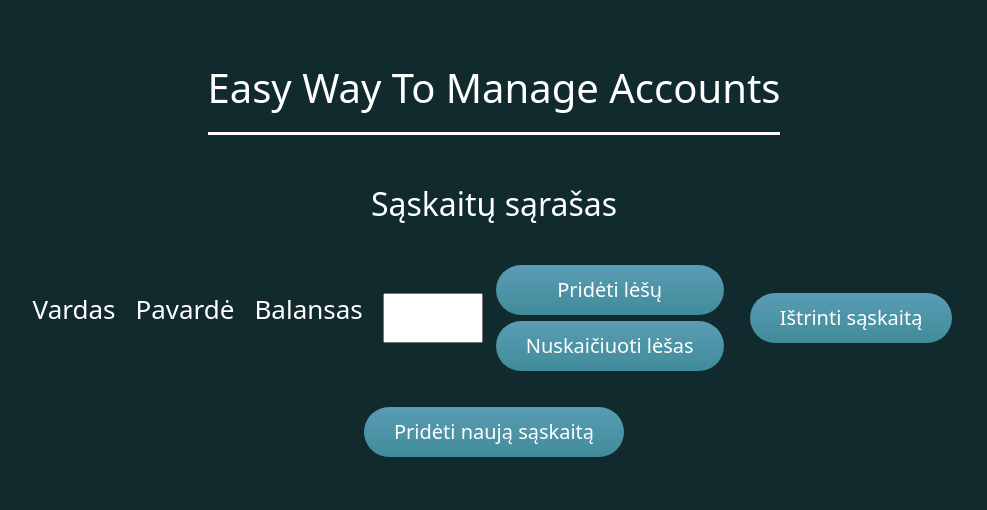
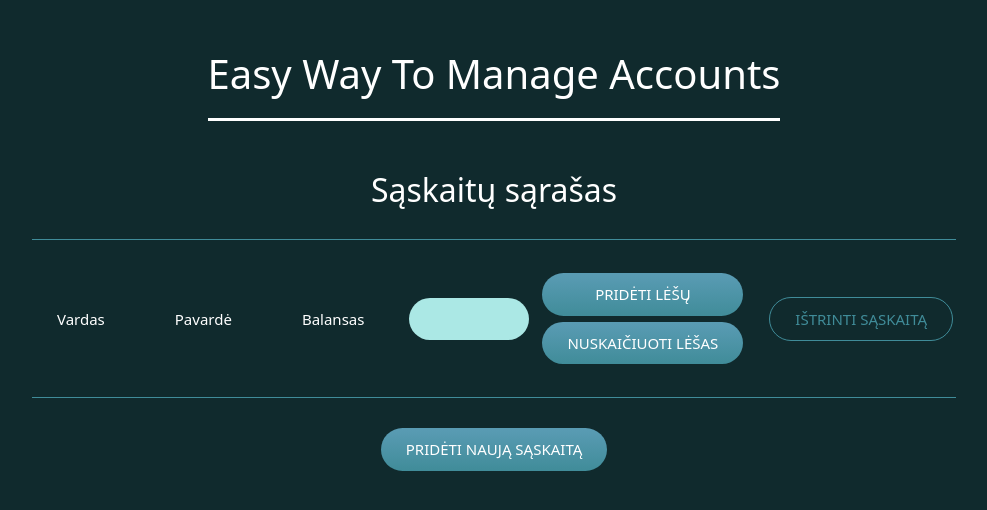
Before and after one commit to AusraMundus/U1-bankas-REACT, a React (Create React App) app: page / in a window 1280 px wide. Shown: the part 148-658 px from the top of the page, without its empty margins (146-1133 px from the left). Built offline with nearby package versions, Linux system fonts and the light colour scheme.

Commit message:
Layout design

```diff
--- a/src/App.jsx
+++ b/src/App.jsx
@@ -10,7 +10,7 @@ function App() {
       <header className="App-header">
         <h1>Easy Way To Manage Accounts</h1>
         <ListOfAccounts />
-        <button className="button">Pridėti naują sąskaitą</button>
+        <button className="button-add">Pridėti naują sąskaitą</button>
       </header>
     </div>
   );
--- a/src/App.scss
+++ b/src/App.scss
@@ -19,12 +19,24 @@ h1 {
   border-bottom: 3px solid white;
 }
 
+h2 {
+  margin-bottom: 30px;
+}
+
+p {
+  font-size: 15px;
+  padding: 10px 25px;
+  margin: auto;
+}
+
 .accountsList {
   display: flex;
   align-items: center;
   justify-content: center;
   gap: 20px;
   padding: 30px 0;
+  border-top: 1px solid #408c99;
+  border-bottom: 1px solid #408c99;
 }
 
 .fieldset {
@@ -34,8 +46,14 @@ h1 {
 }
 
 .fieldset-input {
-  height: 50px;
-  width: 100px;
+  background-color: #ABE8E5;
+  border-radius: 30px;
+  border: none;
+  text-align: center;
+  font-size: 15px;
+  font-weight: bolder;
+  padding: 10px;
+  max-width: 120px;
 }
 
 .fieldset-buttons {
--- a/src/Components/ListOfAccounts.jsx
+++ b/src/Components/ListOfAccounts.jsx
@@ -20,7 +20,7 @@ export default function ListOfAccounts() {
                             </div>
                         </fieldset>
                     </form>
-                    <button className="button">Ištrinti sąskaitą</button>
+                    <button className="button-del">Ištrinti sąskaitą</button>
                 </div>
             </div>
         </>
--- a/src/buttons.scss
+++ b/src/buttons.scss
@@ -7,8 +7,9 @@
     background-color: #599bb3;
     border-radius: 30px;
     border: none;
-    font-size: 20px;
-    padding: 10px 30px;
+    font-size: 15px;
+    text-transform: uppercase;
+    padding: 10px 25px;
     margin: 3px;
     &:hover {
         background: linear - gradient(to bottom, #408c99 5%, #599bb3 100%);
@@ -19,3 +20,48 @@
         top: 1px;
     }
 }
+
+.button-del {
+    cursor: pointer;
+    text-decoration: none;
+    color: #408c99;
+    display: inline - block;
+    background-color: #102A2D;
+    border-radius: 30px;
+    border: 1px solid #408c99;
+    font-size: 15px;
+    text-transform: uppercase;
+    padding: 10px 25px;
+    margin: 3px;
+    &:hover {
+        background: linear - gradient(to bottom, #408c99 5%, #599bb3 100%);
+        background-color: #408c99;
+    }
+    &:active {
+        position: relative;
+        top: 1px;
+    }
+}
+
+.button-add {
+    cursor: pointer;
+    text-decoration: none;
+    color: #ffffff;
+    display: inline - block;
+    background: linear - gradient(to bottom, #599bb3 5%, #408c99 100%);
+    background-color: #599bb3;
+    border-radius: 30px;
+    border: none;
+    font-size: 15px;
+    text-transform: uppercase;
+    padding: 10px 25px;
+    margin: 30px 3px 3px;
+    &:hover {
+        background: linear - gradient(to bottom, #408c99 5%, #599bb3 100%);
+        background-color: #408c99;
+    }
+    &:active {
+        position: relative;
+        top: 1px;
+    }
+}
```
